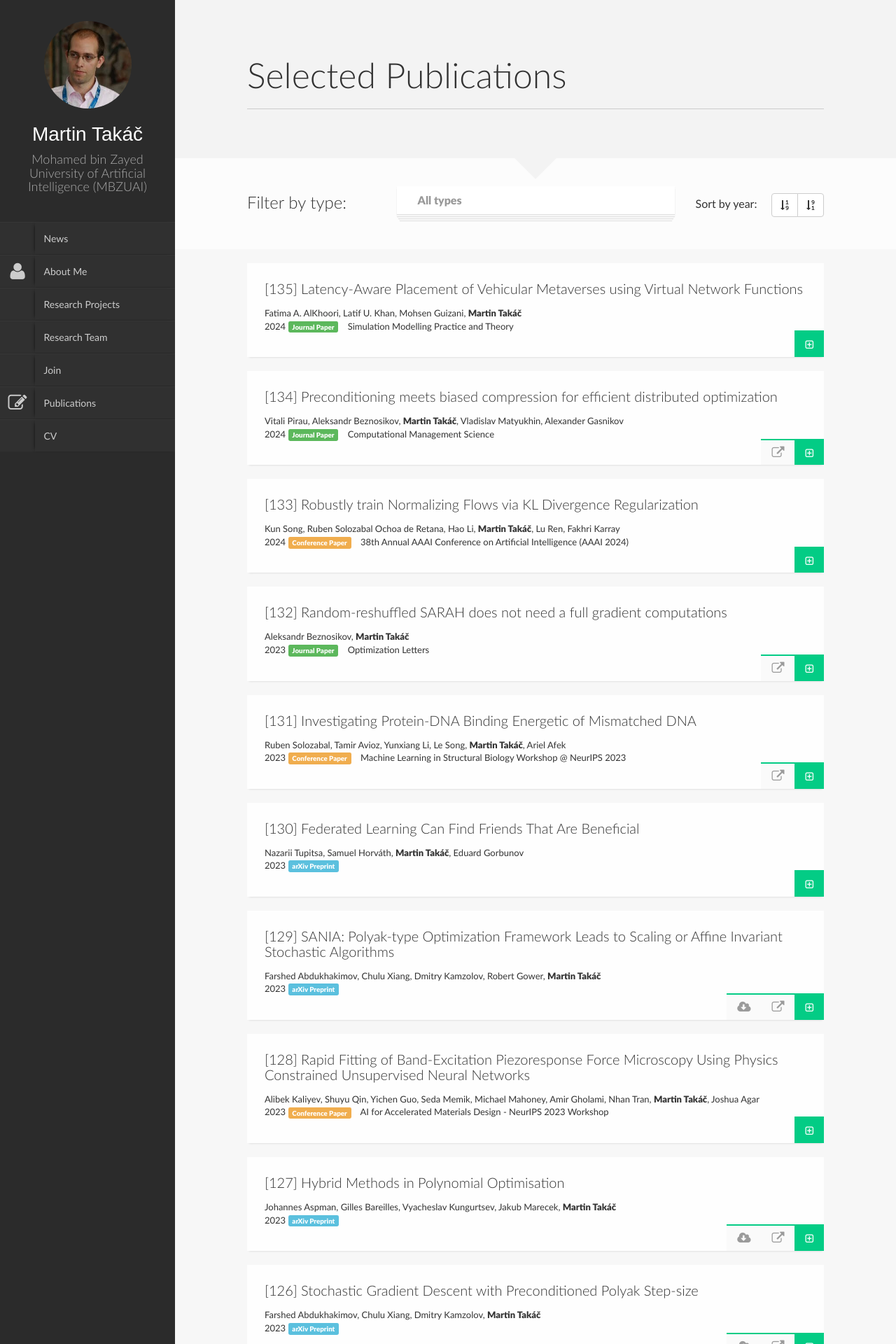
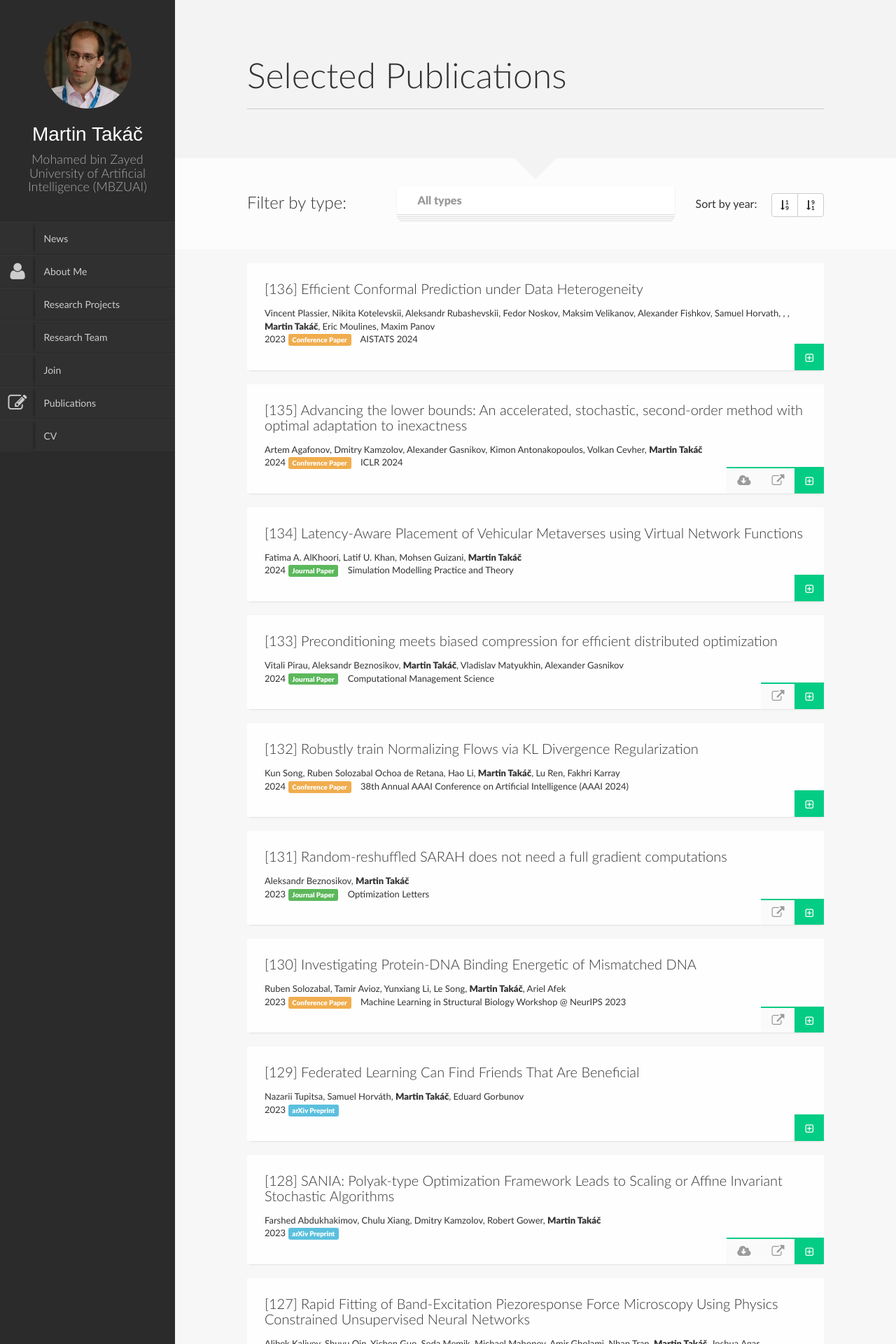
Before and after one commit to martintaki/takac.github.io, a Jekyll site: the page built from Publications.html, in a window 1280 px wide. Shown: the top 1920 px of the page at 70% size. Built offline with Jekyll 4.4.1, drawn with Linux system fonts in a browser that asks for light colours; nearby versions of some CDN libraries; library files that are not in the unit come from our copies; part of the change alters nothing that is shown; some of the changed text lies outside the part shown.

Commit message:
update 01-31-2024

```diff
--- a/_data/papers.yaml
+++ b/_data/papers.yaml
@@ -1,3 +1,41 @@
+- abstract: "\nConformal prediction stands out as a robust framework for uncertainty\
+    \ quantification that is crucial for ensuring the reliability of predictions.\
+    \ However, the commonly used Conformal Prediction approaches rely on the exchangeability\
+    \ of the data, which is often violated in practice. Existing approaches for tackling\
+    \ non-exchangeability lead to methods that are not computable beyond the simplest\
+    \ examples. In this work, we introduce a new efficient approach to Conformal Prediction\
+    \ that allows for fairly general non-exchangeable data distributions and produces\
+    \ provably valid confidence sets.\n\nWe illustrate the general theory with application\
+    \ to the challenging setting of federated learning under data heterogeneity between\
+    \ agents. Our method allows constructing provably valid personalized prediction\
+    \ sets for agents in a fully federated way. The effectiveness of the proposed\
+    \ method is demonstrated in a series of experiments on real-world datasets.\n\t\
+    \t"
+  authors: "Vincent Plassier, Nikita Kotelevskii, Aleksandr Rubashevskii, Fedor Noskov,\
+    \ Maksim Velikanov, Alexander Fishkov, Samuel Horvath, , , <strong>Martin Tak\xE1\
+    \u010D</strong>, Eric Moulines, Maxim Panov"
+  journal: AISTATS 2024
+  title: Efficient Conformal Prediction under Data Heterogeneity
+  type: cpaper
+  year: '2023'
+- abstract: "\nWe present a new accelerated stochastic second-order method that is\
+    \ robust to both gradient and Hessian inexactness, which occurs typically in machine\
+    \ learning. We establish theoretical lower bounds and prove that our algorithm\
+    \ achieves optimal convergence in both gradient and Hessian inexactness in this\
+    \ key setting. We further introduce a tensor generalization for stochastic higher-order\
+    \ derivatives. When the oracles are non-stochastic, the proposed tensor algorithm\
+    \ matches the global convergence of Nesterov Accelerated Tensor method. Both algorithms\
+    \ allow for approximate solutions of their auxiliary subproblems with verifiable\
+    \ conditions on the accuracy of the solution.\n\t\t"
+  authors: "Artem Agafonov, Dmitry Kamzolov, Alexander Gasnikov, Kimon Antonakopoulos,\
+    \ Volkan Cevher, <strong>Martin Tak\xE1\u010D</strong>"
+  journal: ICLR 2024
+  link: http://arxiv.org/abs/2309.01570
+  pdf: https://arxiv.org/pdf/2309.01570.pdf
+  title: 'Advancing the lower bounds: An accelerated, stochastic, second-order method
+    with optimal adaptation to inexactness'
+  type: cpaper
+  year: '2024'
 - abstract: "\n\t\t"
   authors: "Fatima A. AlKhoori, Latif U. Khan, Mohsen Guizani, <strong>Martin Tak\xE1\
     \u010D</strong>"
@@ -243,23 +281,6 @@
   pdf: https://arxiv.org/pdf/2311.07708.pdf
   title: Reinforcement Learning for Solving Stochastic Vehicle Routing Problem
   type: cpaper
-  year: '2023'
-- abstract: "\nWe present a new accelerated stochastic second-order method that is\
-    \ robust to both gradient and Hessian inexactness, which occurs typically in machine\
-    \ learning. We establish theoretical lower bounds and prove that our algorithm\
-    \ achieves optimal convergence in both gradient and Hessian inexactness in this\
-    \ key setting. We further introduce a tensor generalization for stochastic higher-order\
-    \ derivatives. When the oracles are non-stochastic, the proposed tensor algorithm\
-    \ matches the global convergence of Nesterov Accelerated Tensor method. Both algorithms\
-    \ allow for approximate solutions of their auxiliary subproblems with verifiable\
-    \ conditions on the accuracy of the solution.\n\t\t"
-  authors: "Artem Agafonov, Dmitry Kamzolov, Alexander Gasnikov, Kimon Antonakopoulos,\
-    \ Volkan Cevher, <strong>Martin Tak\xE1\u010D</strong>"
-  link: http://arxiv.org/abs/2309.01570
-  pdf: https://arxiv.org/pdf/2309.01570.pdf
-  title: 'Advancing the lower bounds: An accelerated, stochastic, second-order method
-    with optimal adaptation to inexactness'
-  type: tpaper
   year: '2023'
 - abstract: We present a novel end-to-end framework for solving the Vehicle Routing
     Problem with stochastic demands (VRPSD) using Reinforcement Learning (RL). Our
```
